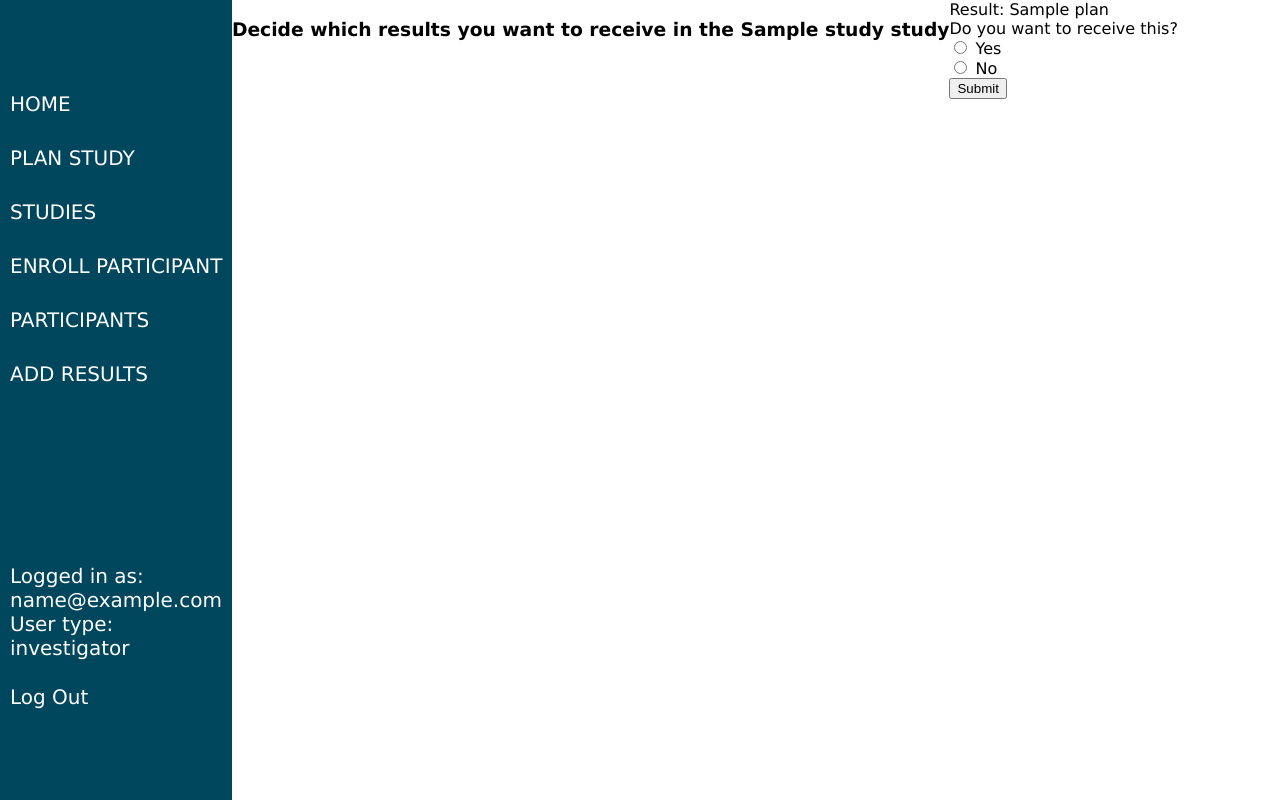
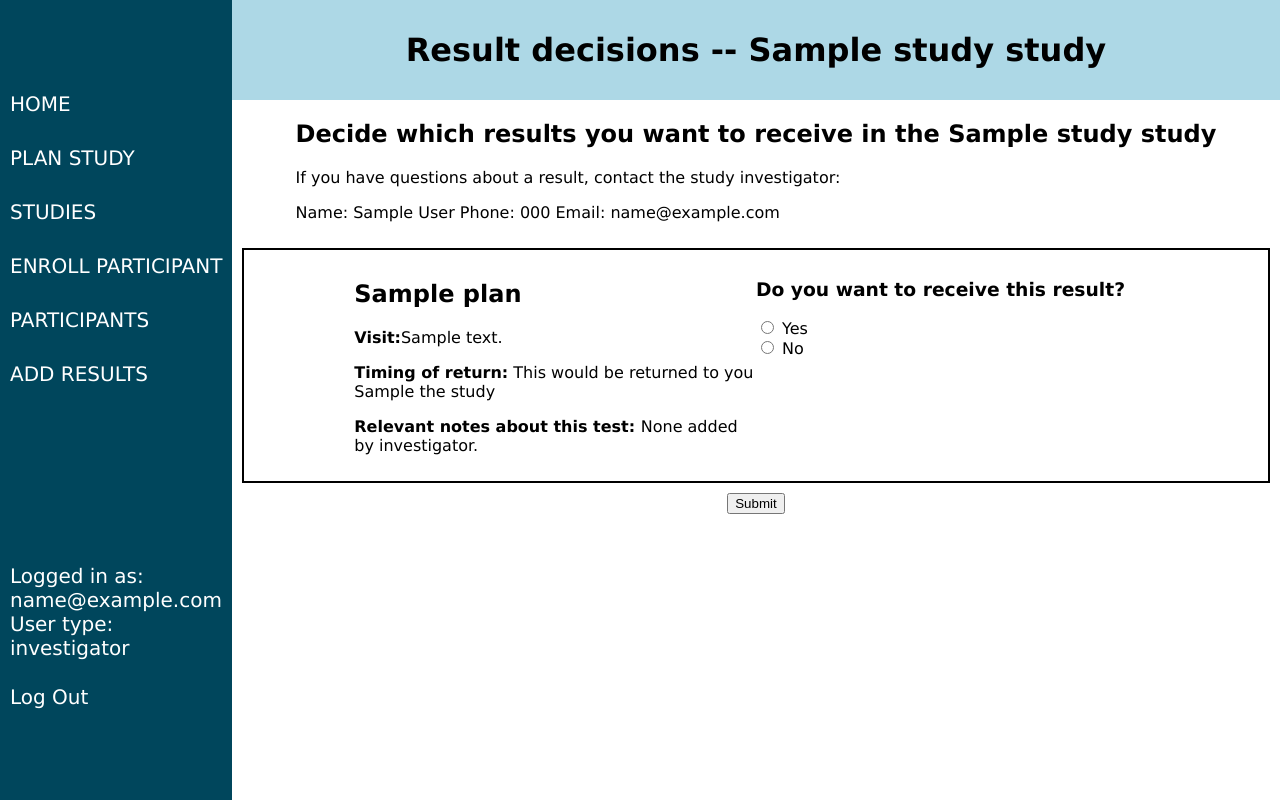
Before and after one commit to lisamartelly/return-of-results, a Flask app: page /decisions/1/1 in a window 1280 px wide. Run offline with Flask 2, Linux system fonts and the light colour scheme; the visitor is signed in with stand-in values (Sample User, id 1); tables that the repository leaves empty hold one stand-in row (values such as "Sample post"); some libraries are stand-ins or nearby versions.

Commit message:
added plan form styling

```diff
--- a/templates/decisions.html
+++ b/templates/decisions.html
@@ -1,26 +1,51 @@
 {% extends 'base.html' %}
 
 {% block body %}
+<div class="flex-container-generic">
+    <div class="page-header">
+        <h1> Result decisions -- {{study.study_name}} study </h1>
+    </div>
 
+    <div id="decision-form" class="flex-center">
+        <div>
+            <h2>Decide which results you want to receive in the {{study.study_name}} study</h2>
+            <p>If you have questions about a result, contact the study investigator:</p>
+            <p>Name: {{study.investigator.fname}} {{study.investigator.lname}}
+                Phone: {{study.investigator.phone}}
+                Email: {{study.investigator.email}}</p>
+        </div>
+    </div>
 
-<h3>Decide which results you want to receive in the {{study.study_name}} study</h3>
-
-<div id="decision-form">
+    <div>
         <form id="decision-form" name="decision-form" action="/decide/{{study.study_id}}/{{participant.participant_id}}" method="POST" >
             {% for result in study.result_plans %}
             {% if result.return_plan is sameas true %}
-                Result: {{result.test_name}}<br>
-                Do you want to receive this?<br>
+            <div class="flex-row result-block">
+                <div class="planning">
+                    <h2>{{result.test_name}}</h2>
+                    <p><b>Visit:</b>{{result.visit}}</p>
+                    <p><b>Timing of return:</b> This would be returned to you {{result.return_timing}} the study</p>
+                    <p><b>Relevant notes about this test: </b> None added by investigator.</p>
+                </div>
+                <div class="planning">
+                    <h3>Do you want to receive this result?</h3>
+                    <div class="flex-row>">
                         <input type="radio" id="{{result.result_plan_id}}-receive" name="{{result.result_plan_id}}-receive" value="yes">
                         <label>Yes</label><br>
                         <input type="radio" id="{{result.result_plan_id}}-receive" name="{{result.result_plan_id}}-receive" value="no">
                         <label>No</label><br>
+                    </div>
 
+                </div>
+            </div>
             {% endif %}
             {% endfor %}
+        </form>
+        <div class="flex-center">
+            <input type="submit">
+        </div>
 
-        <input type="submit">
-
-    </form>
+    </div>
+</div>
 
 {% endblock %}
--- a/templates/planning-3.html
+++ b/templates/planning-3.html
@@ -46,6 +46,8 @@
             <label>No</label><br>
         <br>
 
+        <!-- should only display if the answer to above is "yes" -->
+        <div id="return-timing">
             When are you going to return this result?
             <br>
             <input type="radio" id="{{visit}}-test{{i}}-return_timing" name="{{visit}}-test{{i}}-return_timing" value="during" required>
@@ -54,6 +56,7 @@
                 <label for="after">After the study</label><br>
             <input type="radio" id="{{visit}}-test{{i}}-return_timing" name="{{visit}}-test{{i}}-return_timing" value="na">
                 <label for="na">Not Applicable</label><br><br>
+            </div>
     </div>
     {% endfor %}
 {% endfor %}
```
Also changed, not shown: templates/participant_all_details.html (+12 -1 lines). Lines whose indentation alone changed are shown as unchanged.
